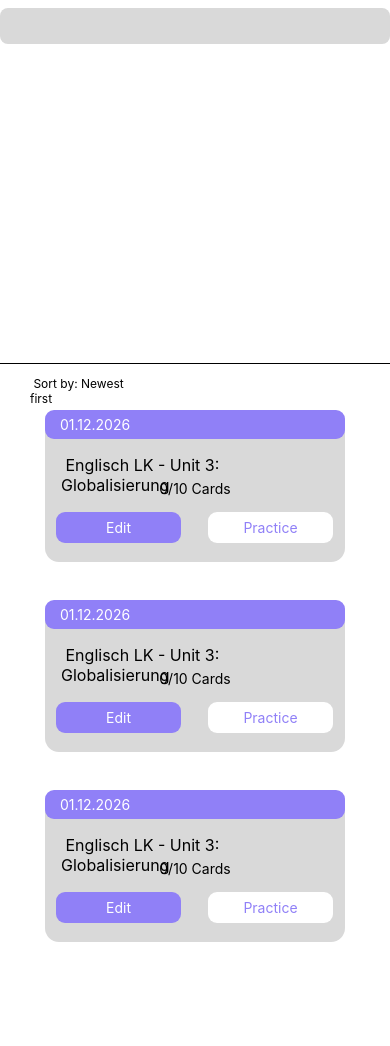
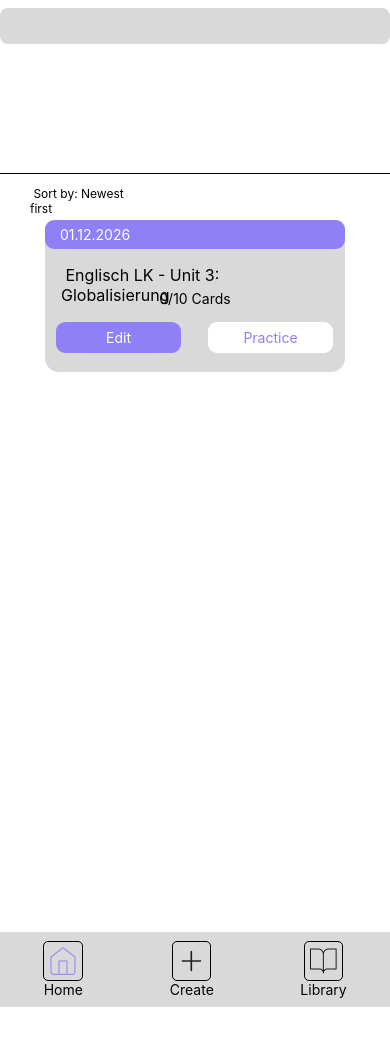
Before and after one commit to trungvt138/flip_it, a React Native app: screen / in a window 390 px wide. Shown: the top 1046 px of the page. After the commit the page ends 1007 px from the top, so only its background shows below. Built offline with nearby package versions, Linux system fonts and the light colour scheme.

Commit message:
Component LearningBox

```diff
--- a/src/components/LearningBox.js
+++ b/src/components/LearningBox.js
@@ -2,7 +2,22 @@ import { StyleSheet, View, Text, TouchableOpacity    } from "react-native";
 
 export default function LearningBox() {
     return (
-        <View style={styles.learningBox} />
+         <View style={styles.learningBox}>
+                    <View style= {styles.header}>
+                                    <Text style={styles.datum}> 01.12.2026 </Text>
+
+                    </View>
+
+                    <Text style={styles.karteiName}> Englisch LK - Unit 3: Globalisierung </Text>
+                    <Text style={styles.cardName}> 0/10 Cards </Text>
+
+                    <TouchableOpacity style= {styles.editButton}>
+                                                 <Text style={{ color: 'white'}}> Edit </Text> </TouchableOpacity>
+
+                    <TouchableOpacity style= {styles.practiceButton} >
+                                                 <Text style={{ color: '#9080F7'}}> Practice </Text> </TouchableOpacity>
+                </View>
+
     );
 }
 
@@ -12,6 +27,26 @@ const styles = StyleSheet.create({
   },
 
   header: {
-     width: 300, height: 29, borderRadius: 9, justifyContent: 'center', backgroundColor: '#9080F7'
+     width: 300, height: 29, borderRadius: 9, justifyContent: 'center', backgroundColor: '#9080F7',
+  },
+
+  datum: {
+    marginLeft: 11, color: 'white'
+  },
+
+  karteiName: {
+    width: 268, height: 22, marginTop: 16, fontSize: 16, marginLeft: 16, color: 'black'
+  },
+
+  cardName: {
+    heihgt: 22, textAlign: 'center', marginTop: 3, color: '#37373'
+  },
+
+  editButton: {
+    width: 125, height: 31, marginTop: 15, marginLeft: 11, alignItems: 'center', justifyContent: 'center', borderRadius: 9, backgroundColor: '#9080F7',
+  },
+
+  practiceButton: {
+    width: 125, height: 31, marginTop: -31, marginLeft: 163, alignItems: 'center', justifyContent: 'center', borderRadius: 9, backgroundColor: '#FFF'
   }
 })
--- a/src/screens/Library.js
+++ b/src/screens/Library.js
@@ -5,6 +5,7 @@ import { SafeAreaProvider, SafeAreaView } from 'react-native-safe-area-context';
 import TextBox from '../components/TextBox';
 import HorizontalRuler from '../components/HorizontalRuler';
 import Navbar from '../components/Navbar'
+import LearningBox from '../components/LearningBox';
 
 export default function Library() {
     return (
@@ -22,71 +23,10 @@ export default function Library() {
                 </View>
 <View style={{flex :1, alignItems: 'center'}}>
 
+<View style={{}}>
+    <LearningBox/>
+</View>
 
-                <View style={{ width: 300, height: 152, borderRadius: 14, marginTop: 12, backgroundColor:'#D9D9D9'}}>
-                    <View style= {{ width: 300, height: 29, borderRadius: 9, justifyContent: 'center', backgroundColor: '#9080F7'}}>
-                                    <Text style={{marginLeft: 11, color: 'white'}}> 01.12.2026 </Text>
-
-                    </View>
-
-                    <Text style={{width: 268, height: 22, marginTop: 16, fontSize: 16, marginLeft: 16, color: 'black'}}> Englisch LK - Unit 3: Globalisierung </Text>
-                    <Text style={{heihgt: 22, textAlign: 'center', marginTop: 3, color: '#37373'}}> 0/10 Cards </Text>
-
-                    <TouchableOpacity style= {{ width: 125, height: 31, marginTop: 15, marginLeft: 11,
-                                                alignItems: 'center', justifyContent: 'center', borderRadius: 9,
-                                                 backgroundColor: '#9080F7'}} >
-                                                 <Text style={{ color: 'white'}}> Edit </Text> </TouchableOpacity>
-
-                    <TouchableOpacity style= {{ width: 125, height: 31, marginTop: -31, marginLeft: 163,
-                                                alignItems: 'center', justifyContent: 'center', borderRadius: 9,
-                                                 backgroundColor: '#FFF'}} >
-                                                 <Text style={{ color: '#9080F7'}}> Practice </Text> </TouchableOpacity>
-                </View>
-
-
-
-                <View style={{ width: 300, height: 152, borderRadius: 14, marginTop: 38, backgroundColor:'#D9D9D9'}}>
-                    <View style= {{ width: 300, height: 29, borderRadius: 9, justifyContent: 'center', backgroundColor: '#9080F7'}}>
-                                    <Text style={{marginLeft: 11, color: 'white'}}> 01.12.2026 </Text>
-
-                    </View>
-
-                    <Text style={{width: 268, height: 22, marginTop: 16, fontSize: 16, marginLeft: 16, color: 'black'}}> Englisch LK - Unit 3: Globalisierung </Text>
-                    <Text style={{heihgt: 22, textAlign: 'center', marginTop: 3, color: '#37373'}}> 0/10 Cards </Text>
-
-                    <TouchableOpacity style= {{ width: 125, height: 31, marginTop: 15, marginLeft: 11,
-                                                alignItems: 'center', justifyContent: 'center', borderRadius: 9,
-                                                 backgroundColor: '#9080F7'}} >
-                                                 <Text style={{ color: 'white'}}> Edit </Text> </TouchableOpacity>
-
-                    <TouchableOpacity style= {{ width: 125, height: 31, marginTop: -31, marginLeft: 163,
-                                                alignItems: 'center', justifyContent: 'center', borderRadius: 9,
-                                                 backgroundColor: '#FFF'}} >
-                                                 <Text style={{ color: '#9080F7'}}> Practice </Text> </TouchableOpacity>
-                </View>
-
-
-
-
-                <View style={{ width: 300, height: 152, borderRadius: 14, marginTop: 38, backgroundColor:'#D9D9D9'}}>
-                    <View style= {{ width: 300, height: 29, borderRadius: 9, justifyContent: 'center', backgroundColor: '#9080F7'}}>
-                                    <Text style={{ marginLeft: 11, color: 'white'}}> 01.12.2026 </Text>
-
-                    </View>
-
-                    <Text style={{width: 268, height: 22, marginTop: 16, fontSize: 16, marginLeft: 16, color: 'black'}}> Englisch LK - Unit 3: Globalisierung </Text>
-                    <Text style={{heihgt: 22, textAlign: 'center', marginTop: 3, color: '#37373'}}> 0/10 Cards </Text>
-
-                    <TouchableOpacity style= {{ width: 125, height: 31, marginTop: 15, marginLeft: 11,
-                                                alignItems: 'center', justifyContent: 'center', borderRadius: 9,
-                                                 backgroundColor: '#9080F7'}} >
-                                                 <Text style={{ color: 'white'}}> Edit </Text> </TouchableOpacity>
-
-                    <TouchableOpacity style= {{ width: 125, height: 31, marginTop: -31, marginLeft: 163,
-                                                alignItems: 'center', justifyContent: 'center', borderRadius: 9,
-                                                 backgroundColor: '#FFF'}} >
-                                                 <Text style={{ color: '#9080F7'}}> Practice </Text> </TouchableOpacity>
-                </View>
                 </View>
 
                 <View style={{marginTop: 624}}>
```
